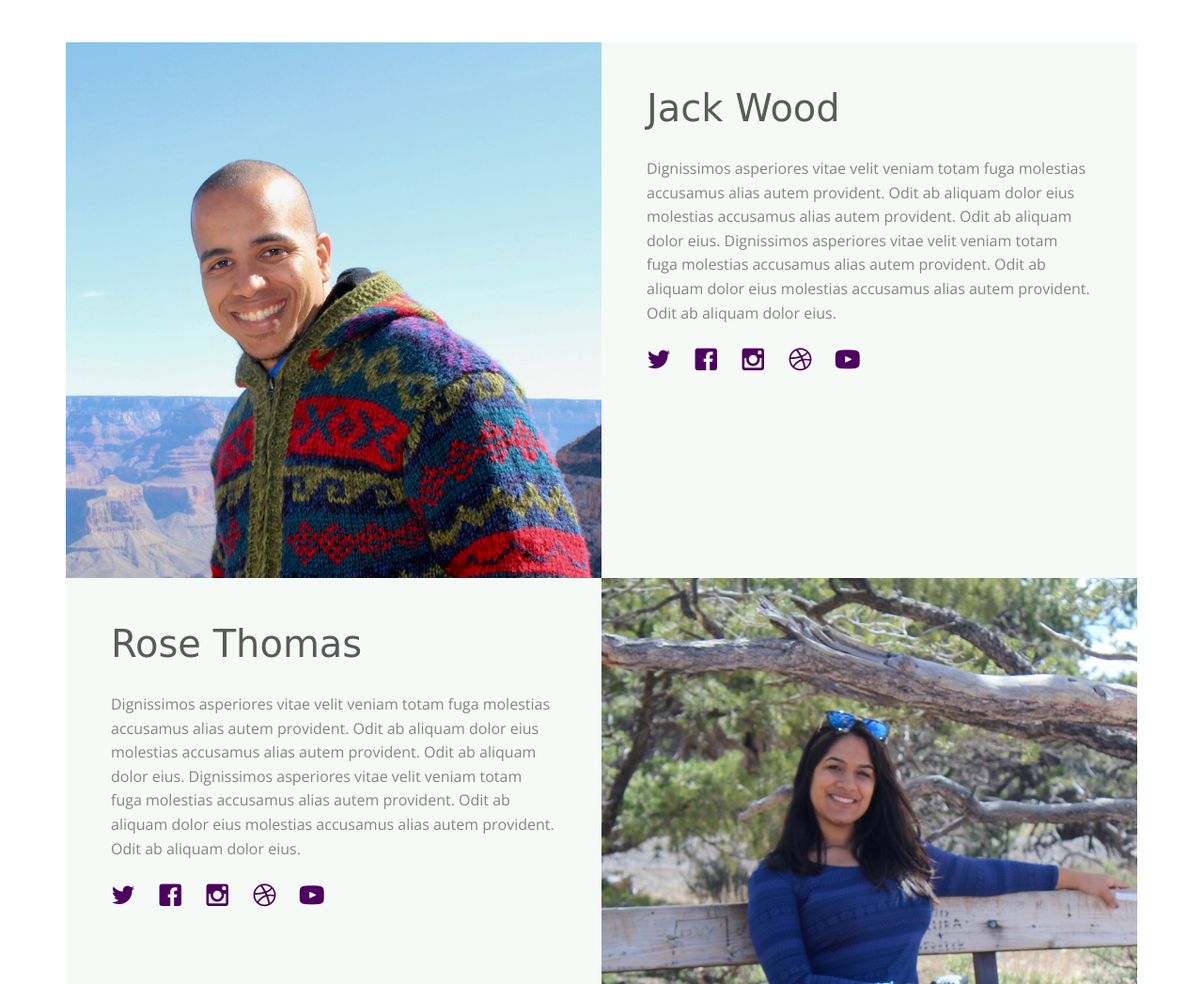
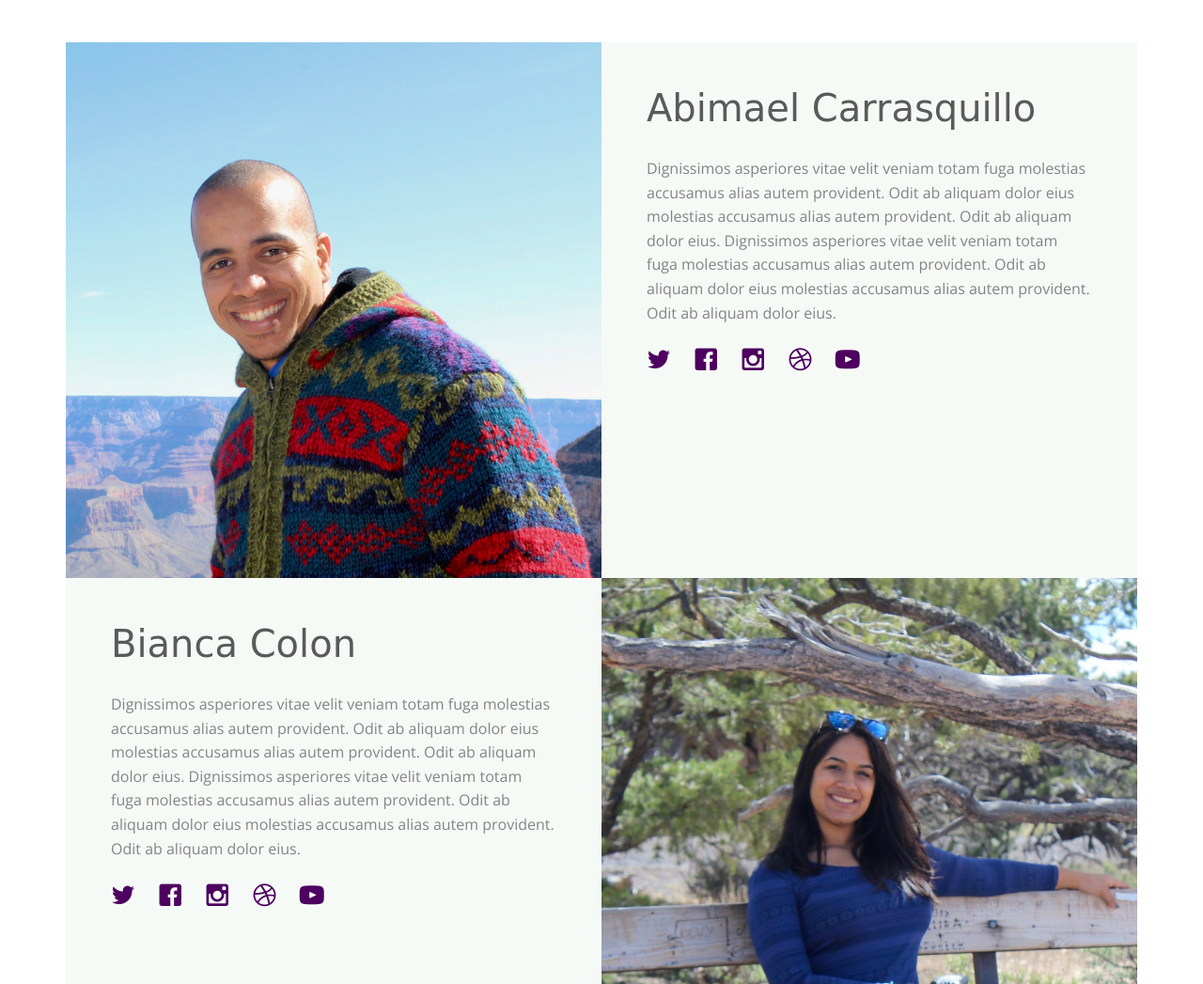
Before and after one commit to abcplusplus/abcplusplus.github.io, a website: page groom-bride.html in a window 1280 px wide. Shown: the part 1114-2161 px from the top of the page at 94% size. Drawn offline with nearby package versions, Linux system fonts and the light colour scheme; some packages are replaced by stand-ins of ours; no server answers; files whose address does not match are found by name; a web font is replaced by a local one.

Commit message:
Adding Abi&Bianca names in footer.

```diff
--- a/groom-bride.html
+++ b/groom-bride.html
@@ -133,7 +133,7 @@
 						</div>
 						<div class="col-md-6 nopadding animate-box">
 							<div class="couple-desc">
-								<h3>Jack Wood</h3>
+								<h3>Abimael Carrasquillo</h3>
 								<p>Dignissimos asperiores vitae velit veniam totam fuga molestias accusamus alias autem provident. Odit ab aliquam dolor eius molestias accusamus alias autem provident. Odit ab aliquam dolor eius. Dignissimos asperiores vitae velit veniam totam fuga molestias accusamus alias autem provident. Odit ab aliquam dolor eius molestias accusamus alias autem provident. Odit ab aliquam dolor eius.</p>
 								<p class="fh5co-social-icons">
 									<a href="#"><i class="icon-twitter2"></i></a>
@@ -153,7 +153,7 @@
 						</div>
 						<div class="col-md-6 col-md-pull-6 nopadding animate-box">
 							<div class="couple-desc">
-								<h3>Rose Thomas</h3>
+								<h3>Bianca Colon</h3>
 								<p>Dignissimos asperiores vitae velit veniam totam fuga molestias accusamus alias autem provident. Odit ab aliquam dolor eius molestias accusamus alias autem provident. Odit ab aliquam dolor eius. Dignissimos asperiores vitae velit veniam totam fuga molestias accusamus alias autem provident. Odit ab aliquam dolor eius molestias accusamus alias autem provident. Odit ab aliquam dolor eius.</p>
 								<p class="fh5co-social-icons">
 									<a href="#"><i class="icon-twitter2"></i></a>
@@ -209,7 +209,7 @@
 				<div class="container">
 					<div class="row">
 						<div class="col-md-12 text-center">
-							<h2>Jack &amp; Rose</h2>
+							<h2>Abimael &amp; Bianca</h2>
 						</div>
 						<div class="col-md-6 col-md-offset-3 text-center">
 							<p class="fh5co-social-icons">
```
Also changed, not shown: blog.html (+1 -1 lines), gallery.html (+1 -1 lines), guest.html (+1 -1 lines), when-where.html (+1 -1 lines).
